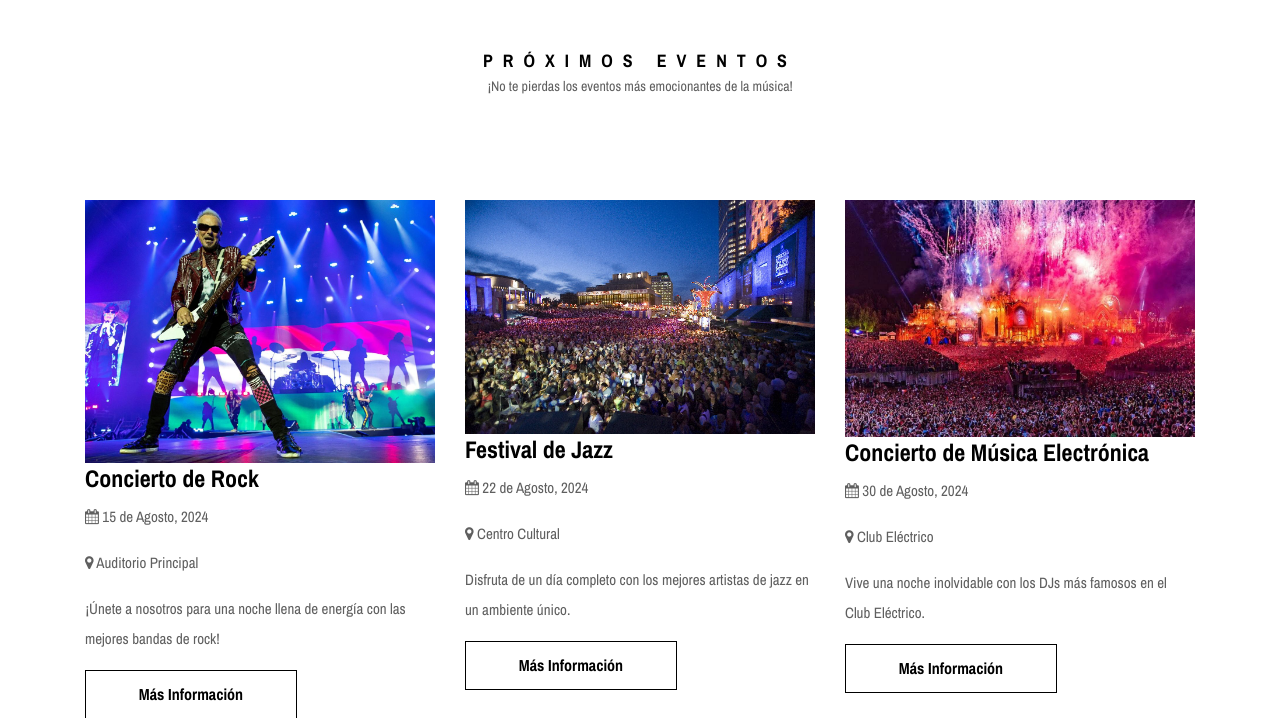
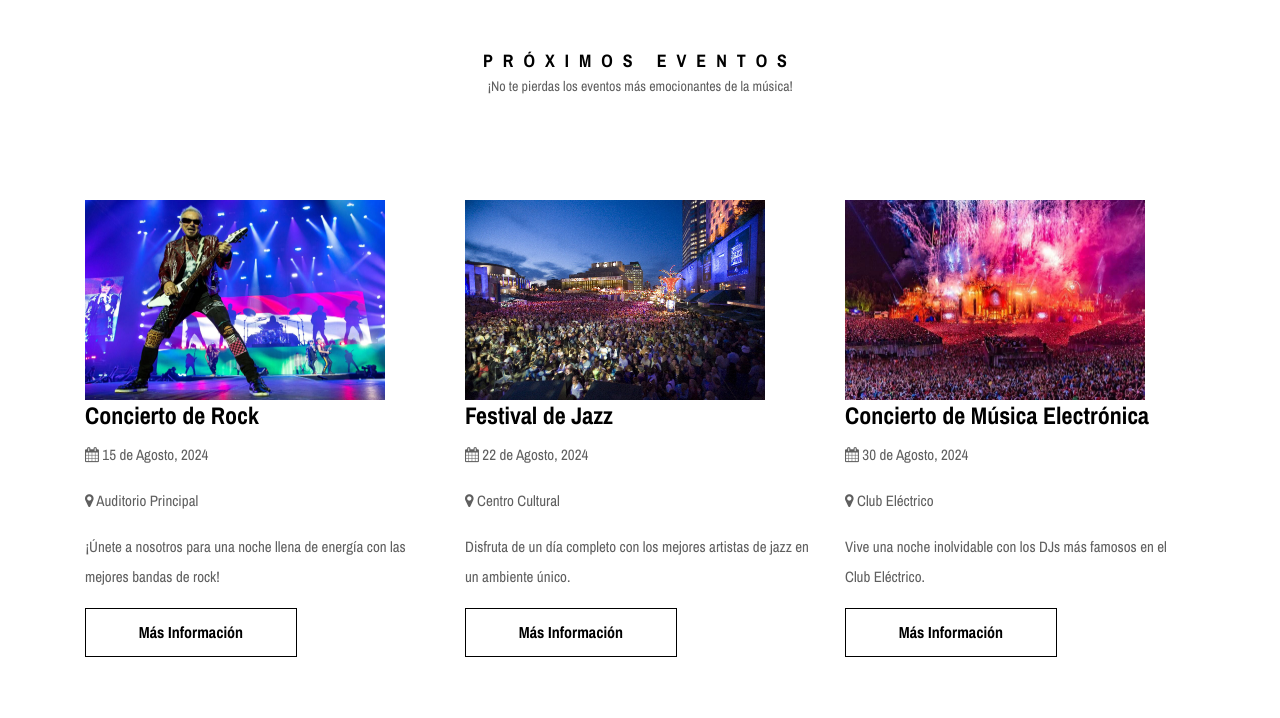
Before and after one commit to GaryJ14/TesisUTC, a Django app: page /events in a window 1280 px wide. Shown: the part 436-1154 px from the top of the page. Run offline with Django 5.2, Linux system fonts and the light colour scheme; some libraries are stand-ins or nearby versions; some web fonts are replaced.

Commit message:
añadiendo

```diff
--- a/Spotify/Aplicaciones/Musica/templates/Frontend/contact.html
+++ b/Spotify/Aplicaciones/Musica/templates/Frontend/contact.html
@@ -43,7 +43,7 @@
                     <h3>Envíanos un Mensaje</h3>
                     <!-- Contact Form -->
                     <div class="contact-form">
-                        <form id="contactForm" action="{% url 'enviarMensaje' %}" method="post">
+                        <form id="contactForm" action="" method="post">
                             {% csrf_token %}
                             <div class="form-group">
                                 <label for="contactName">Nombre</label>
--- a/Spotify/Aplicaciones/Musica/templates/Frontend/events.html
+++ b/Spotify/Aplicaciones/Musica/templates/Frontend/events.html
@@ -26,7 +26,7 @@
             <!-- Event Item -->
             <div class="col-12 col-md-6 col-lg-4 mb-4">
                 <div class="event-item">
-                    <img src="{% static 'img/rock.jpg' %}" alt="Evento 1" class="img-fluid">
+                    <img src="{% static 'img/rock.jpg' %}" class="img-fluid" style="width: 300px; height: 200px;">
                     <div class="event-content">
                         <h4>Concierto de Rock</h4>
                         <p><i class="fa fa-calendar"></i> 15 de Agosto, 2024</p>
@@ -40,7 +40,7 @@
             <!-- Event Item -->
             <div class="col-12 col-md-6 col-lg-4 mb-4">
                 <div class="event-item">
-                    <img src="{% static 'img/jazz.jpg' %}" alt="Evento 2" class="img-fluid">
+                    <img src="{% static 'img/jazz.jpg' %}" class="img-fluid" style="width: 300px; height: 200px;">
                     <div class="event-content">
                         <h4>Festival de Jazz</h4>
                         <p><i class="fa fa-calendar"></i> 22 de Agosto, 2024</p>
@@ -54,7 +54,7 @@
             <!-- Event Item -->
             <div class="col-12 col-md-6 col-lg-4 mb-4">
                 <div class="event-item">
-                    <img src="{% static 'img/electronica.jpg' %}" alt="Evento 3" class="img-fluid">
+                    <img src="{% static 'img/electronica.jpg' %}" class="img-fluid" style="width: 300px; height: 200px;">
                     <div class="event-content">
                         <h4>Concierto de Música Electrónica</h4>
                         <p><i class="fa fa-calendar"></i> 30 de Agosto, 2024</p>
```
